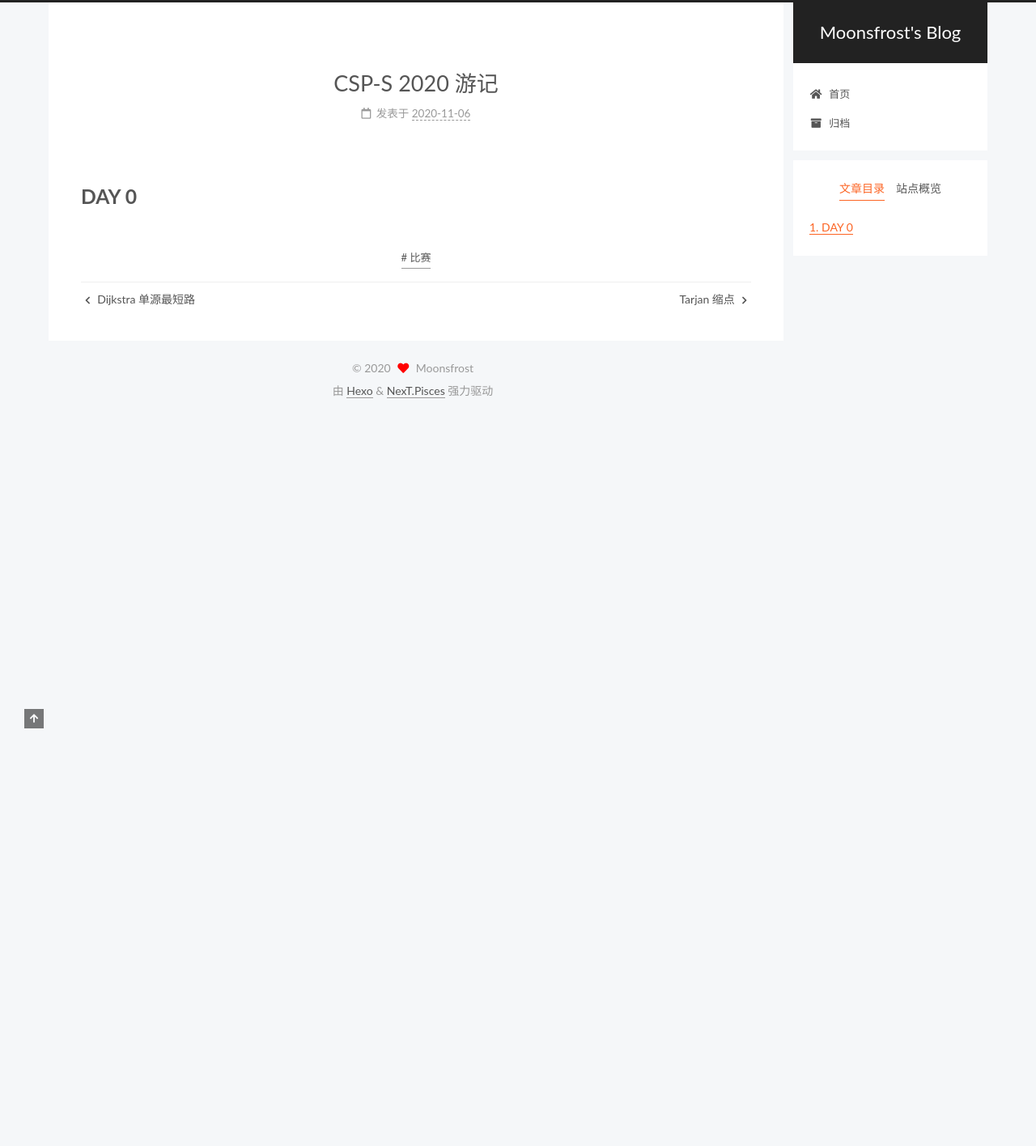
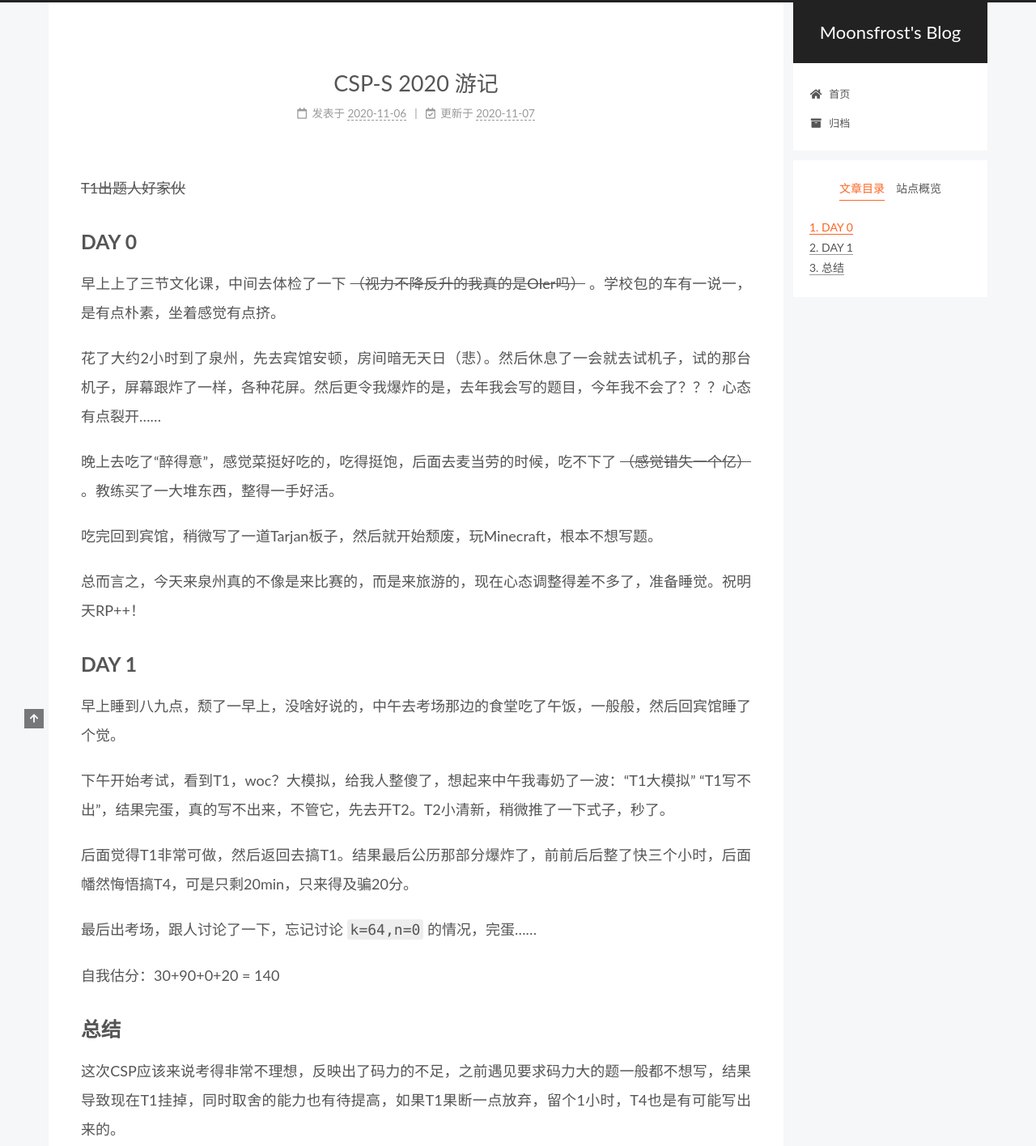
Before and after one commit to moonsfrost/moonsfrost.github.io, a plain HTML site: page 2020/11/06/CSP-S-2020-游记/index.html in a window 1280 px wide. Shown: the top 1416 px of the page at 81% size. Before the commit the page ends 800 px from the top, so only its background shows below. Drawn offline with nearby package versions, Linux system fonts and the light colour scheme.

Commit message:
Site updated: 2020-11-07 23:41:56

```diff
--- a/2020/11/06/CSP-S-2020-游记/index.html
+++ b/2020/11/06/CSP-S-2020-游记/index.html
@@ -20,15 +20,15 @@
     var CONFIG = {"hostname":"yoursite.com","root":"/","scheme":"Pisces","version":"7.8.0","exturl":false,"sidebar":{"position":"right","display":"post","padding":18,"offset":12,"onmobile":false},"copycode":{"enable":false,"show_result":false,"style":null},"back2top":{"enable":true,"sidebar":false,"scrollpercent":false},"bookmark":{"enable":false,"color":"#222","save":"auto"},"fancybox":false,"mediumzoom":false,"lazyload":false,"pangu":false,"comments":{"style":"tabs","active":null,"storage":true,"lazyload":false,"nav":null},"algolia":{"hits":{"per_page":10},"labels":{"input_placeholder":"Search for Posts","hits_empty":"We didn't find any results for the search: ${query}","hits_stats":"${hits} results found in ${time} ms"}},"localsearch":{"enable":false,"trigger":"auto","top_n_per_article":1,"unescape":false,"preload":false},"motion":{"enable":true,"async":false,"transition":{"post_block":"fadeIn","post_header":"slideDownIn","post_body":"slideDownIn","coll_header":"slideLeftIn","sidebar":"slideUpIn"}},"path":"search.xml"};
   </script>
 
-  <meta name="description" content="DAY 0">
+  <meta name="description" content="T1出题人好家伙">
 <meta property="og:type" content="article">
 <meta property="og:title" content="CSP-S 2020 游记">
 <meta property="og:url" content="http://yoursite.com/2020/11/06/CSP-S-2020-%E6%B8%B8%E8%AE%B0/index.html">
 <meta property="og:site_name" content="Moonsfrost&#39;s Blog">
-<meta property="og:description" content="DAY 0">
+<meta property="og:description" content="T1出题人好家伙">
 <meta property="og:locale" content="zh_CN">
 <meta property="article:published_time" content="2020-11-06T13:31:34.000Z">
-<meta property="article:modified_time" content="2020-11-06T13:34:17.039Z">
+<meta property="article:modified_time" content="2020-11-07T15:40:25.185Z">
 <meta property="article:author" content="Moonsfrost">
 <meta property="article:tag" content="比赛">
 <meta name="twitter:card" content="summary">
@@ -175,9 +175,15 @@
               </span>
               <span class="post-meta-item-text">发表于</span>
 
-
-              <time title="创建时间：2020-11-06 21:31:34 / 修改时间：21:34:17" itemprop="dateCreated datePublished" datetime="2020-11-06T21:31:34+08:00">2020-11-06</time>
+              <time title="创建时间：2020-11-06 21:31:34" itemprop="dateCreated datePublished" datetime="2020-11-06T21:31:34+08:00">2020-11-06</time>
             </span>
+              <span class="post-meta-item">
+                <span class="post-meta-item-icon">
+                  <i class="far fa-calendar-check"></i>
+                </span>
+                <span class="post-meta-item-text">更新于</span>
+                <time title="修改时间：2020-11-07 23:40:25" itemprop="dateModified" datetime="2020-11-07T23:40:25+08:00">2020-11-07</time>
+              </span>
 
 
 
@@ -190,7 +196,21 @@
     <div class="post-body" itemprop="articleBody">
 
 
-        <h2 id="DAY-0"><a href="#DAY-0" class="headerlink" title="DAY 0"></a>DAY 0</h2>
+        <p><del>T1出题人好家伙</del></p>
+<a id="more"></a>
+
+<h2 id="DAY-0"><a href="#DAY-0" class="headerlink" title="DAY 0"></a>DAY 0</h2><p>早上上了三节文化课，中间去体检了一下 <del>（视力不降反升的我真的是OIer吗）</del> 。学校包的车有一说一，是有点朴素，坐着感觉有点挤。</p>
+<p>花了大约2小时到了泉州，先去宾馆安顿，房间暗无天日（悲）。然后休息了一会就去试机子，试的那台机子，屏幕跟炸了一样，各种花屏。然后更令我爆炸的是，去年我会写的题目，今年我不会了？？？心态有点裂开……</p>
+<p>晚上去吃了“醉得意”，感觉菜挺好吃的，吃得挺饱，后面去麦当劳的时候，吃不下了 <del>（感觉错失一个亿）</del> 。教练买了一大堆东西，整得一手好活。</p>
+<p>吃完回到宾馆，稍微写了一道Tarjan板子，然后就开始颓废，玩Minecraft，根本不想写题。</p>
+<p>总而言之，今天来泉州真的不像是来比赛的，而是来旅游的，现在心态调整得差不多了，准备睡觉。祝明天RP++！</p>
+<h2 id="DAY-1"><a href="#DAY-1" class="headerlink" title="DAY 1"></a>DAY 1</h2><p>早上睡到八九点，颓了一早上，没啥好说的，中午去考场那边的食堂吃了午饭，一般般，然后回宾馆睡了个觉。</p>
+<p>下午开始考试，看到T1，woc？大模拟，给我人整傻了，想起来中午我毒奶了一波：“T1大模拟” “T1写不出”，结果完蛋，真的写不出来，不管它，先去开T2。T2小清新，稍微推了一下式子，秒了。</p>
+<p>后面觉得T1非常可做，然后返回去搞T1。结果最后公历那部分爆炸了，前前后后整了快三个小时，后面幡然悔悟搞T4，可是只剩20min，只来得及骗20分。</p>
+<p>最后出考场，跟人讨论了一下，忘记讨论 <code>k=64,n=0</code> 的情况，完蛋……</p>
+<p>自我估分：30+90+0+20 = 140</p>
+<h2 id="总结"><a href="#总结" class="headerlink" title="总结"></a>总结</h2><p>这次CSP应该来说考得非常不理想，反映出了码力的不足，之前遇见要求码力大的题一般都不想写，结果导致现在T1挂掉，同时取舍的能力也有待提高，如果T1果断一点放弃，留个1小时，T4也是有可能写出来的。</p>
+
     </div>
 
 
@@ -273,7 +293,7 @@
 
       <!--noindex-->
       <div class="post-toc-wrap sidebar-panel">
-          <div class="post-toc motion-element"><ol class="nav"><li class="nav-item nav-level-2"><a class="nav-link" href="#DAY-0"><span class="nav-number">1.</span> <span class="nav-text">DAY 0</span></a></li></ol></div>
+          <div class="post-toc motion-element"><ol class="nav"><li class="nav-item nav-level-2"><a class="nav-link" href="#DAY-0"><span class="nav-number">1.</span> <span class="nav-text">DAY 0</span></a></li><li class="nav-item nav-level-2"><a class="nav-link" href="#DAY-1"><span class="nav-number">2.</span> <span class="nav-text">DAY 1</span></a></li><li class="nav-item nav-level-2"><a class="nav-link" href="#%E6%80%BB%E7%BB%93"><span class="nav-number">3.</span> <span class="nav-text">总结</span></a></li></ol></div>
       </div>
       <!--/noindex-->
 
```
Also changed, not shown: index.html (+17 -3 lines), search.xml (+15 -1 lines).
